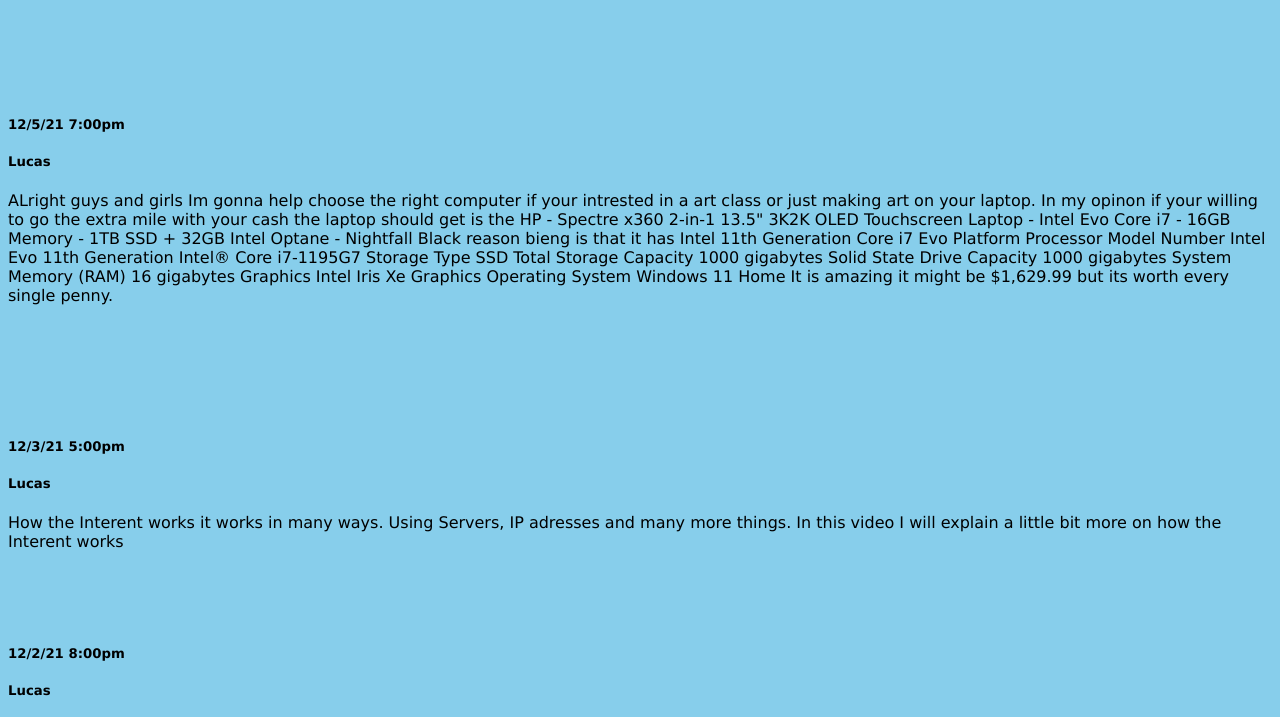
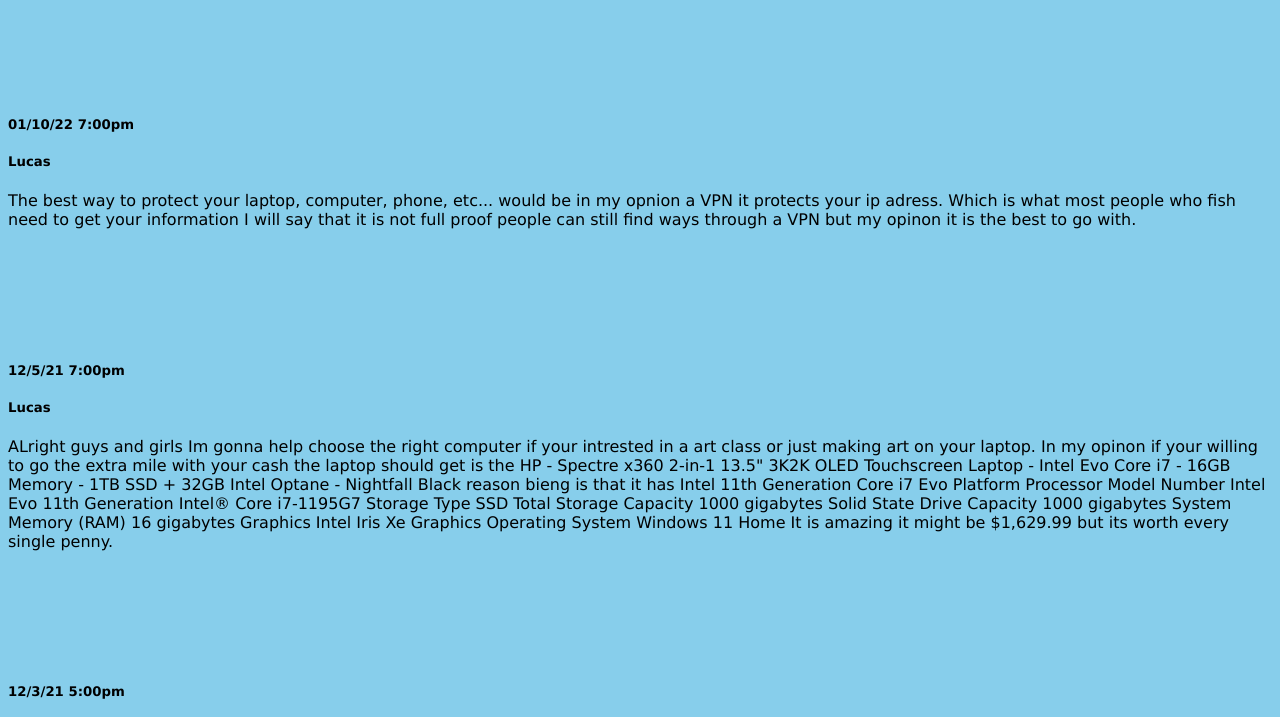
Before and after one commit to Luke3G/computer-info-system-blog, a plain HTML site: page index.html in a window 1280 px wide. Shown: the part 81-798 px from the top of the page. Drawn offline with Linux system fonts and the light colour scheme.

Commit message:
finished

```diff
--- a/index.html
+++ b/index.html
@@ -13,6 +13,10 @@
     <header>
         <h1>Stuff About Life</h1>
     </header>
+    <br><br><br><br><br>
+    <h5>01/10/22 7:00pm</h5>
+    <h5>Lucas</h5>
+    <p>The best way to protect your laptop, computer, phone, etc... would be in my opnion a VPN it protects your ip adress. Which is what most people who fish need to get your information I will say that it is not full proof people can still find ways through a VPN but my opinon it is the best to go with.</p>
     <br><br><br><br><br>
     <h5>12/5/21 7:00pm</h5>
     <h5>Lucas</h5>
```
